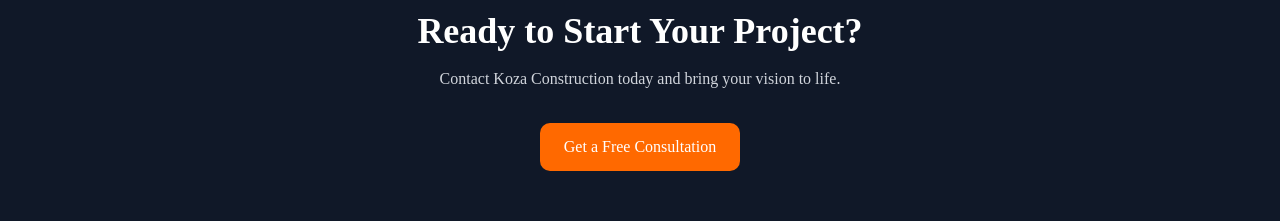
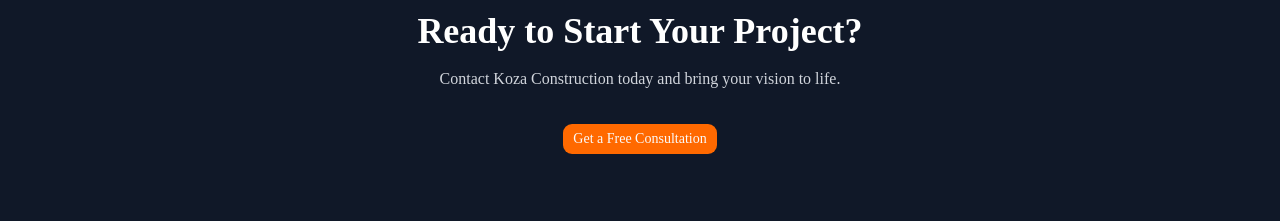
Before and after one commit to Feras0808/Koza-Construction, a Next.js app: page / in a window 1280 px wide. Shown: the part 4480-4701 px from the top of the page. Built offline with nearby package versions, Linux system fonts and the light colour scheme.

Commit message:
Update website9

```diff
--- a/Components/cta.tsx
+++ b/Components/cta.tsx
@@ -1,3 +1,4 @@
+"use client"
 import { Button } from "@/Components/ui/button"
 
 export default function CTA() {
@@ -12,15 +13,11 @@
     Contact Koza Construction today and bring your vision to life.
   </p>
 
-  <button
-  onClick={() =>
-    window.location.href =
-      "mailto:mohd.youssef@optimizedholding.com.qa?subject=Free Consultation Request"
-  }
-  className="bg-orange-500 hover:bg-orange-600 px-6 py-3 rounded-lg font-medium transition"
->
-  Get a Free Consultation
-</button>
+  <Button asChild className="bg-orange-500 hover:bg-orange-600">
+  <a href="mailto:mohd.youssef@optimizedholding.com.qasubject=Free Consultation Request">
+    Get a Free Consultation
+  </a>
+</Button>
 
 </section>
   )
```
